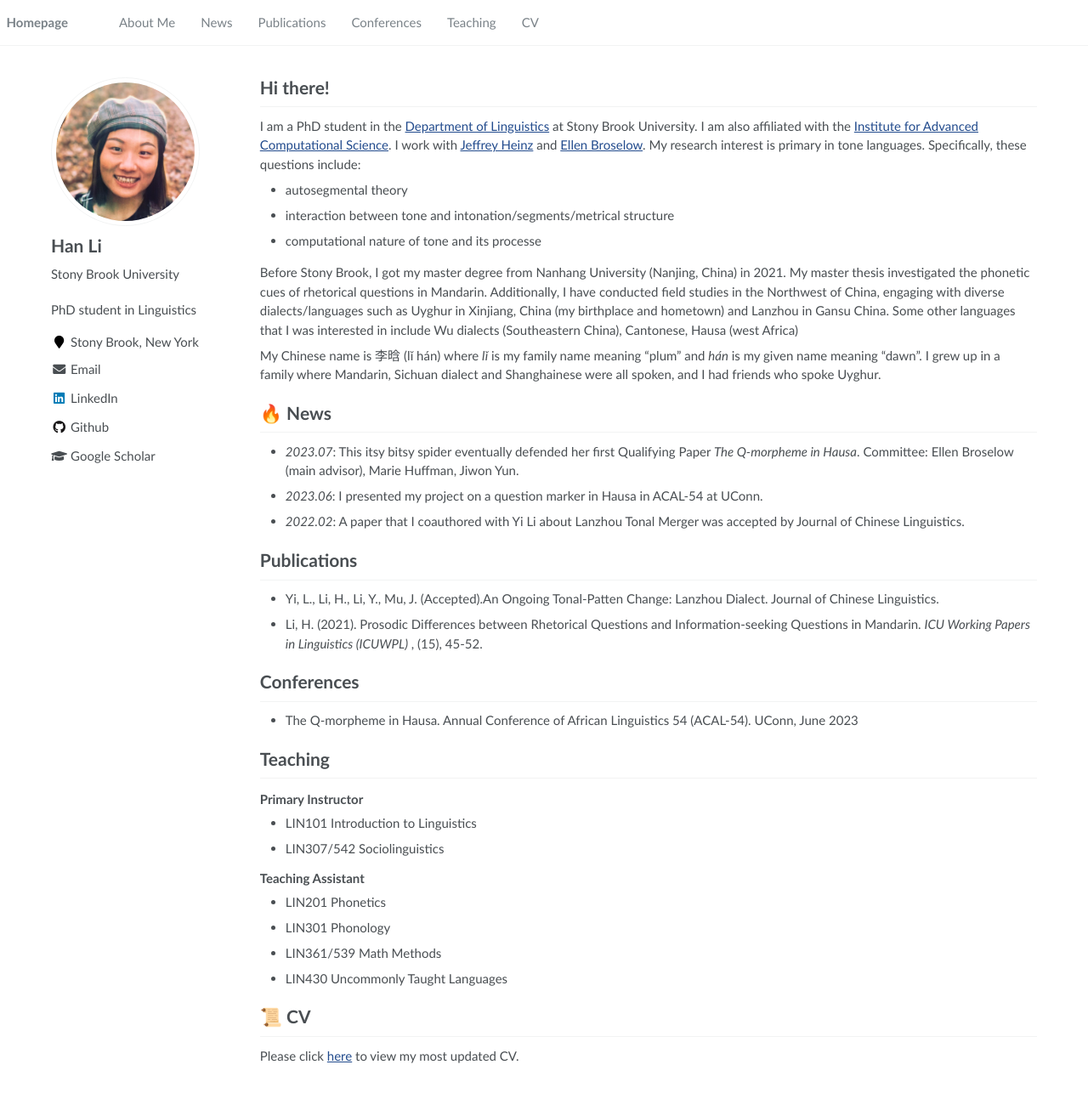
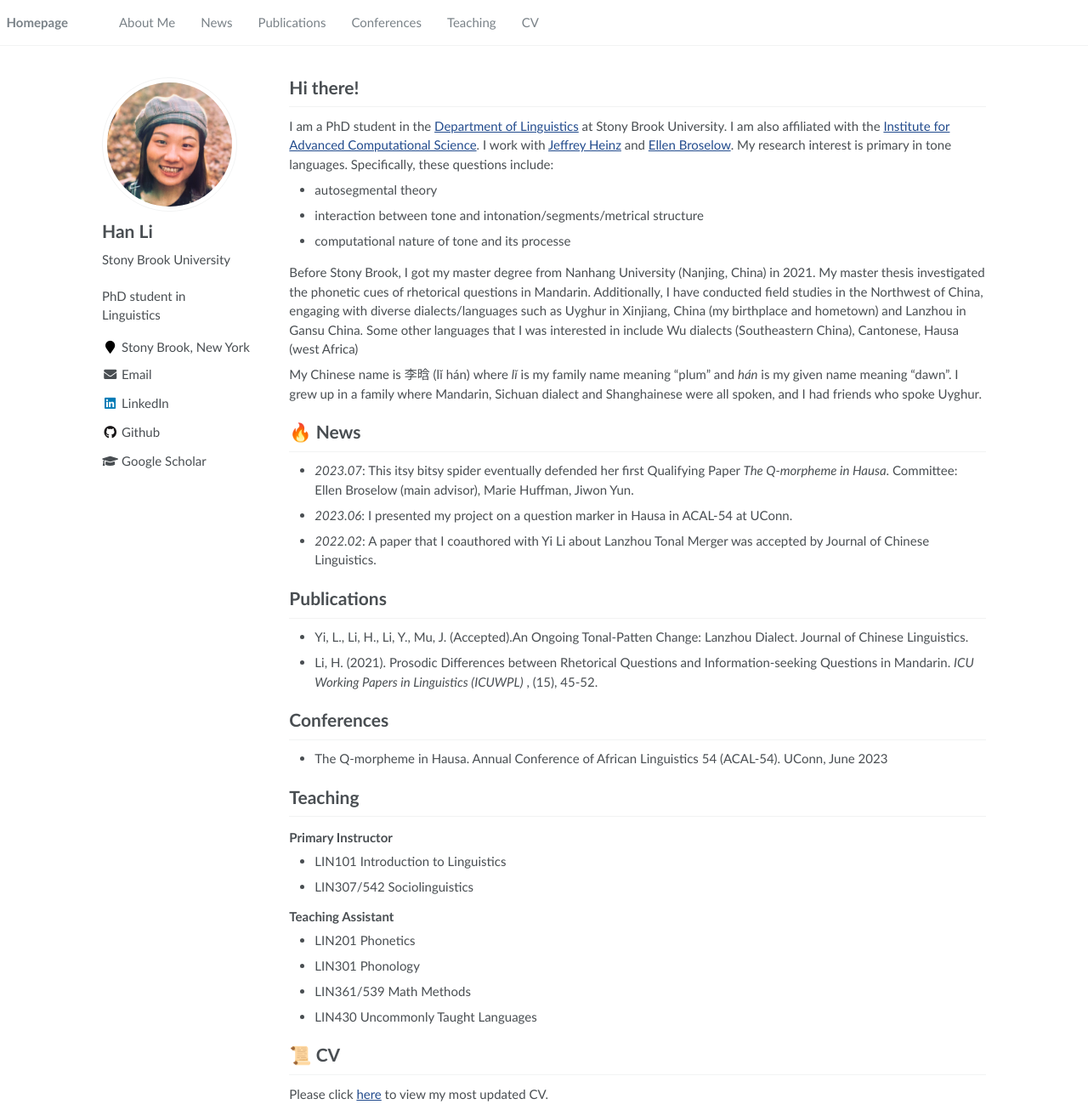
Before and after one commit to lihan829/lihan829.github.io, a Jekyll site: the page built from _pages/about.md, in a window 1280 px wide and 1306 px high. Shown: the whole window at 85% size. Built offline with Jekyll 4.4.1, drawn with Linux system fonts in a browser that asks for light colours.

Commit message:
Update _page.scss

```diff
--- a/_sass/_page.scss
+++ b/_sass/_page.scss
@@ -6,8 +6,8 @@
   @include container;
   @include clearfix;
   margin-top: 1em;
-  padding-left: 4em;
-  padding-right: 4em;
+  padding-left: 8em;
+  padding-right: 8em;
   animation: intro 0.3s both;
   animation-delay: 0.35s;
 
```
